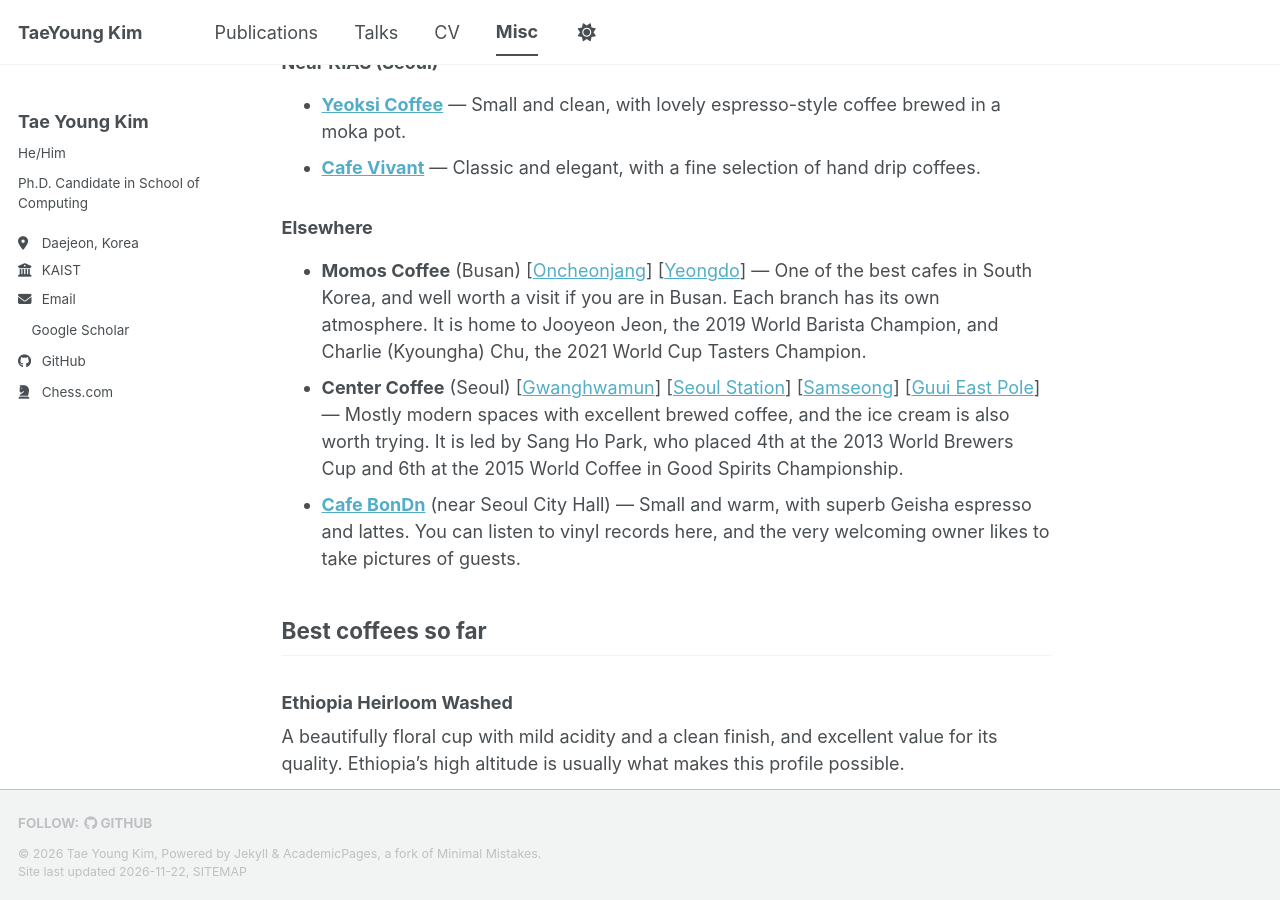
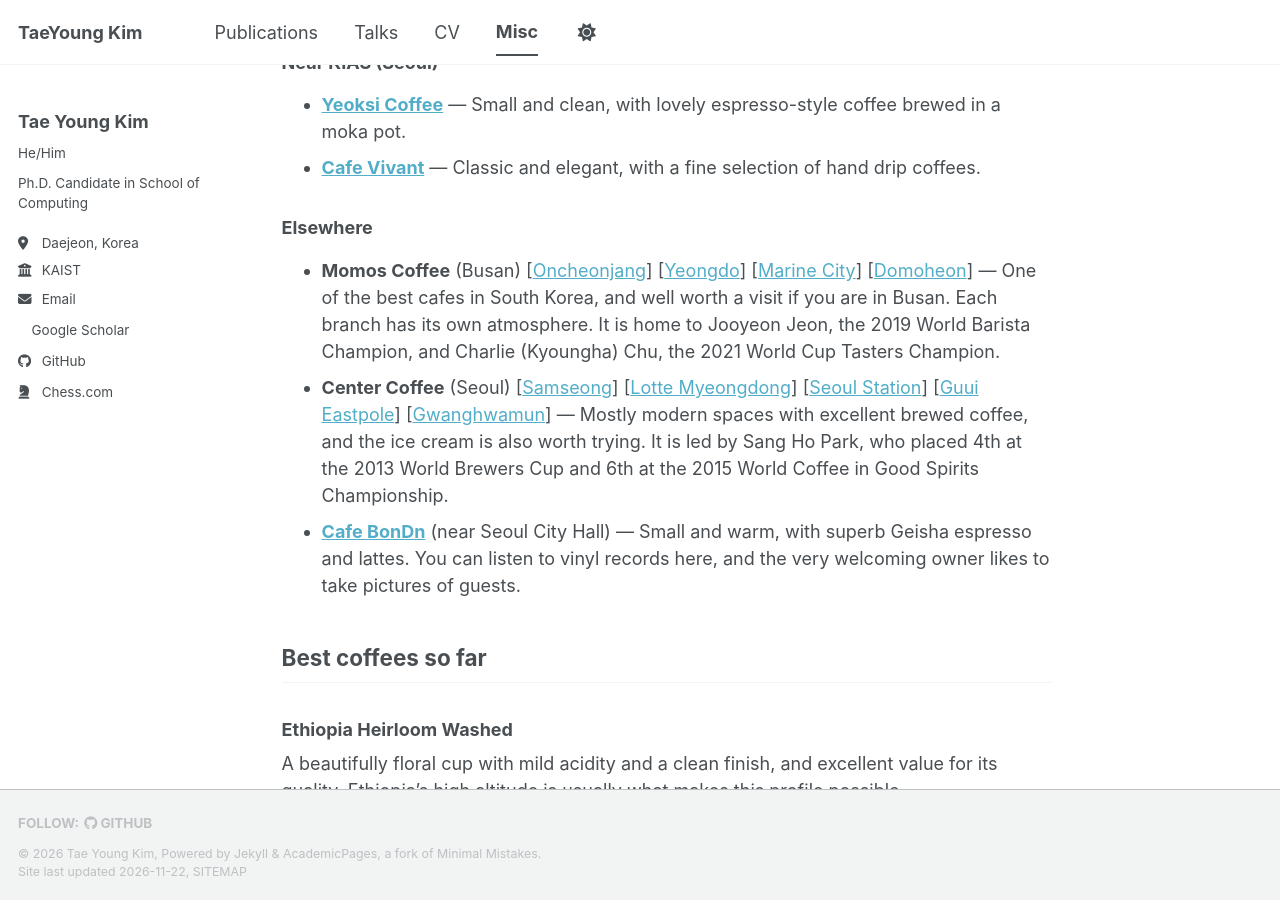
Before and after one commit to mekty2012/mekty2012.github.io, a Jekyll site: the page built from _pages/misc.md, in a window 1280 px wide and 900 px high, scrolled down 866 px. Built offline with Jekyll 4.4.1, drawn with Linux system fonts in a browser that asks for light colours; a style sheet for code colours, icons or effects is not loaded.

Commit message:
Add all Momos and Center Coffee branches to Misc page
Co-Authored-By: Claude Opus 5.5 <noreply@anthropic.com>

```diff
--- a/_pages/misc.md
+++ b/_pages/misc.md
@@ -26,8 +26,8 @@ Specialty coffee is one of my hobbies. I brew by hand both at home and in the la
 
 ### Elsewhere
 
-- **Momos Coffee** (Busan) \[[Oncheonjang](https://www.google.com/maps/search/?api=1&query=모모스커피+온천장+본점+부산+금정구+오시게로+20)\] \[[Yeongdo](https://www.google.com/maps/search/?api=1&query=모모스커피+영도+로스터리+부산+영도구+봉래나루로+160)\] --- One of the best cafes in South Korea, and well worth a visit if you are in Busan. Each branch has its own atmosphere. It is home to Jooyeon Jeon, the 2019 World Barista Champion, and Charlie (Kyoungha) Chu, the 2021 World Cup Tasters Champion.
-- **Center Coffee** (Seoul) \[[Gwanghwamun](https://www.google.com/maps/search/?api=1&query=센터커피+광화문점)\] \[[Seoul Station](https://www.google.com/maps/search/?api=1&query=센터커피+서울역점+서울+용산구+한강대로+405)\] \[[Samseong](https://www.google.com/maps/search/?api=1&query=센터커피+삼성점)\] \[[Guui East Pole](https://www.google.com/maps/search/?api=1&query=센터커피+구의이스트폴점)\] --- Mostly modern spaces with excellent brewed coffee, and the ice cream is also worth trying. It is led by Sang Ho Park, who placed 4th at the 2013 World Brewers Cup and 6th at the 2015 World Coffee in Good Spirits Championship.
+- **Momos Coffee** (Busan) \[[Oncheonjang](https://www.google.com/maps/search/?api=1&query=모모스커피+온천장+본점+부산+금정구+오시게로+20)\] \[[Yeongdo](https://www.google.com/maps/search/?api=1&query=모모스커피+영도+로스터리+부산+영도구+봉래나루로+160)\] \[[Marine City](https://www.google.com/maps/search/?api=1&query=모모스커피+마린시티점+부산+해운대구+마린시티1로+91)\] \[[Domoheon](https://www.google.com/maps/search/?api=1&query=모모스커피+도모헌점+부산+수영구+황령산로7번길+60)\] --- One of the best cafes in South Korea, and well worth a visit if you are in Busan. Each branch has its own atmosphere. It is home to Jooyeon Jeon, the 2019 World Barista Champion, and Charlie (Kyoungha) Chu, the 2021 World Cup Tasters Champion.
+- **Center Coffee** (Seoul) \[[Samseong](https://www.google.com/maps/search/?api=1&query=센터커피+삼성점+서울+강남구+영동대로96길+26)\] \[[Lotte Myeongdong](https://www.google.com/maps/search/?api=1&query=센터커피+롯데명동+서울+중구+남대문로+81)\] \[[Seoul Station](https://www.google.com/maps/search/?api=1&query=센터커피+서울역점+서울+용산구+한강대로+405)\] \[[Guui Eastpole](https://www.google.com/maps/search/?api=1&query=센터커피+구의이스트폴점+서울+광진구+아차산로+402)\] \[[Gwanghwamun](https://www.google.com/maps/search/?api=1&query=센터커피+광화문점+서울+중구+세종대로+136)\] --- Mostly modern spaces with excellent brewed coffee, and the ice cream is also worth trying. It is led by Sang Ho Park, who placed 4th at the 2013 World Brewers Cup and 6th at the 2015 World Coffee in Good Spirits Championship.
 - **[Cafe BonDn](https://www.google.com/maps/search/?api=1&query=비온디앤+서울+중구+세종대로18길+28)** (near Seoul City Hall) --- Small and warm, with superb Geisha espresso and lattes. You can listen to vinyl records here, and the very welcoming owner likes to take pictures of guests.
 
 ## Best coffees so far
```
